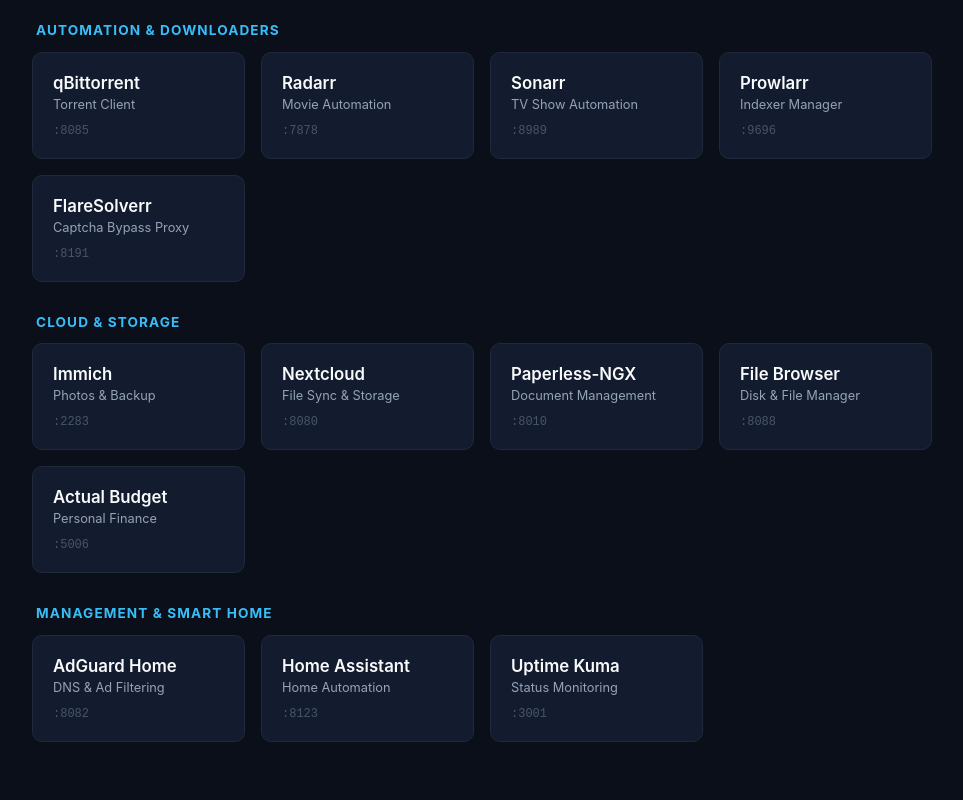
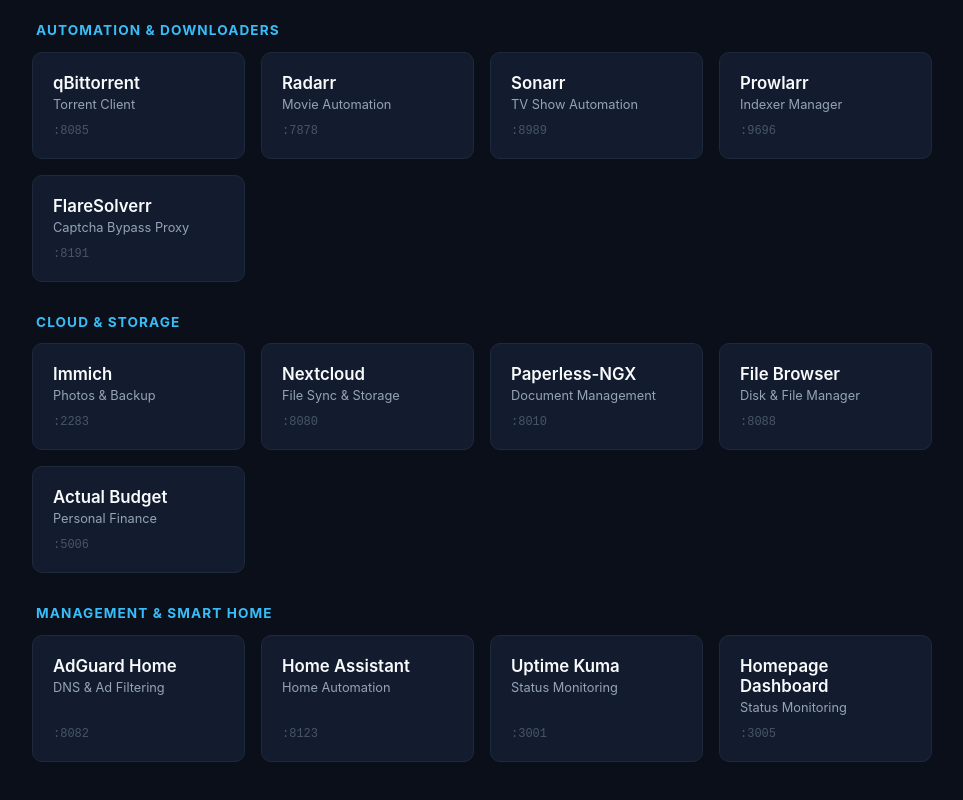
Before and after one commit to dhamejanishivam/server, a plain HTML site: page index.html in a window 1280 px wide. Shown: the part 473-1273 px from the top of the page, without its empty margins (158-1121 px from the left). Drawn offline with Linux system fonts and the light colour scheme.

Commit message:
Add link to Homepage Dashboard with status monitoring

```diff
--- a/index.html
+++ b/index.html
@@ -276,6 +276,13 @@
         </div>
         <div class="port">:8452</div>
       </a>
+      <a class="card" data-http="http://100.92.70.85:3005" data-https="http://100.92.70.85:3005" data-port-http=":3005" data-port-https=":3005" href="http://100.92.70.85:3005" target="_blank">
+        <div>
+          <div class="title">Homepage Dashboard</div>
+          <div class="desc">Status Monitoring</div>
+        </div>
+        <div class="port">:3005</div>
+      </a>
     </div>
   </div>
 
```
